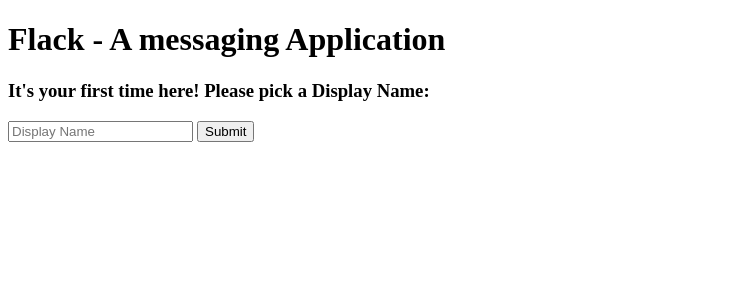
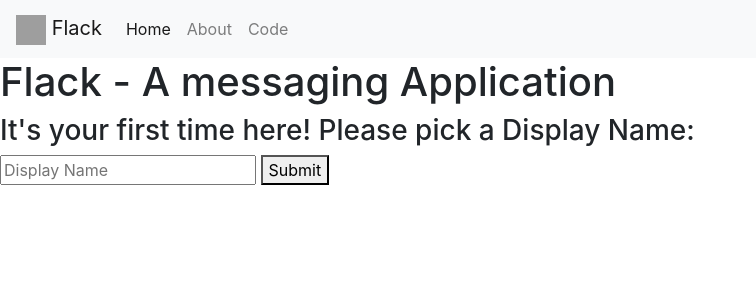
Before and after one commit to mspassov/FlackMessaging, a Flask app: page / in a window 1280 px wide. Shown: the top 300 px of the page, without its empty margins (0-756 px from the left). Run offline with Flask 2, Linux system fonts and the light colour scheme; some libraries are stand-ins or nearby versions; grey boxes are pictures that could not be loaded.

Commit message:
navbar created

```diff
--- a/templates/index.html
+++ b/templates/index.html
@@ -3,12 +3,32 @@
 	<head>
 		<title>Home</title>
 		<link rel="stylesheet" type="text/css" href="{{ url_for('static', filename='styles_index.css') }}">
+		<link rel="stylesheet" href="https://stackpath.bootstrapcdn.com/bootstrap/4.5.0/css/bootstrap.min.css" integrity="sha384-9aIt2nRpC12Uk9gS9baDl411NQApFmC26EwAOH8WgZl5MYYxFfc+NcPb1dKGj7Sk" crossorigin="anonymous">
 		<script src="https://cdn.socket.io/socket.io-1.0.0.js"></script>
 		<script type="text/javascript" src="{{ url_for('static', filename='script_index.js') }}"></script>
 	</head>
 	<body>
+		<nav class="navbar navbar-expand-lg navbar-light bg-light">
+			<a class="navbar-brand" href="#">
+				<img src="{{ url_for('static', filename='globeIcon.png') }}" width="30" height="30" class="d-inline-block align-center" alt="" loading="lazy">
+				Flack
+			</a>
+		    <button class="navbar-toggler" type="button" data-toggle="collapse" data-target="#navbarNavAltMarkup" aria-controls="navbarNavAltMarkup" aria-expanded="false" aria-label="Toggle navigation">
+		    	<span class="navbar-toggler-icon"></span>
+		    </button>
+	    	<div class="collapse navbar-collapse" id="navbarNavAltMarkup">
+		    	<div class="navbar-nav">
+			        <a class="nav-item nav-link active" href="#">Home <span class="sr-only">(current)</span></a>
+			        <a class="nav-item nav-link" href="#">About</a>
+			        <a class="nav-item nav-link" href="#">Code</a>
+	    		</div>
+	    	</div>
+		</nav>
+
+
 		<h1>Flack - A messaging Application</h1>
 		<h3></h3>
+
 		<form id='firstForm' action="{{ url_for('chats') }}" method="post">
      		<input id='user_input' type="text" name="user" placeholder="Display Name">
         	<button>Submit</button>
```
